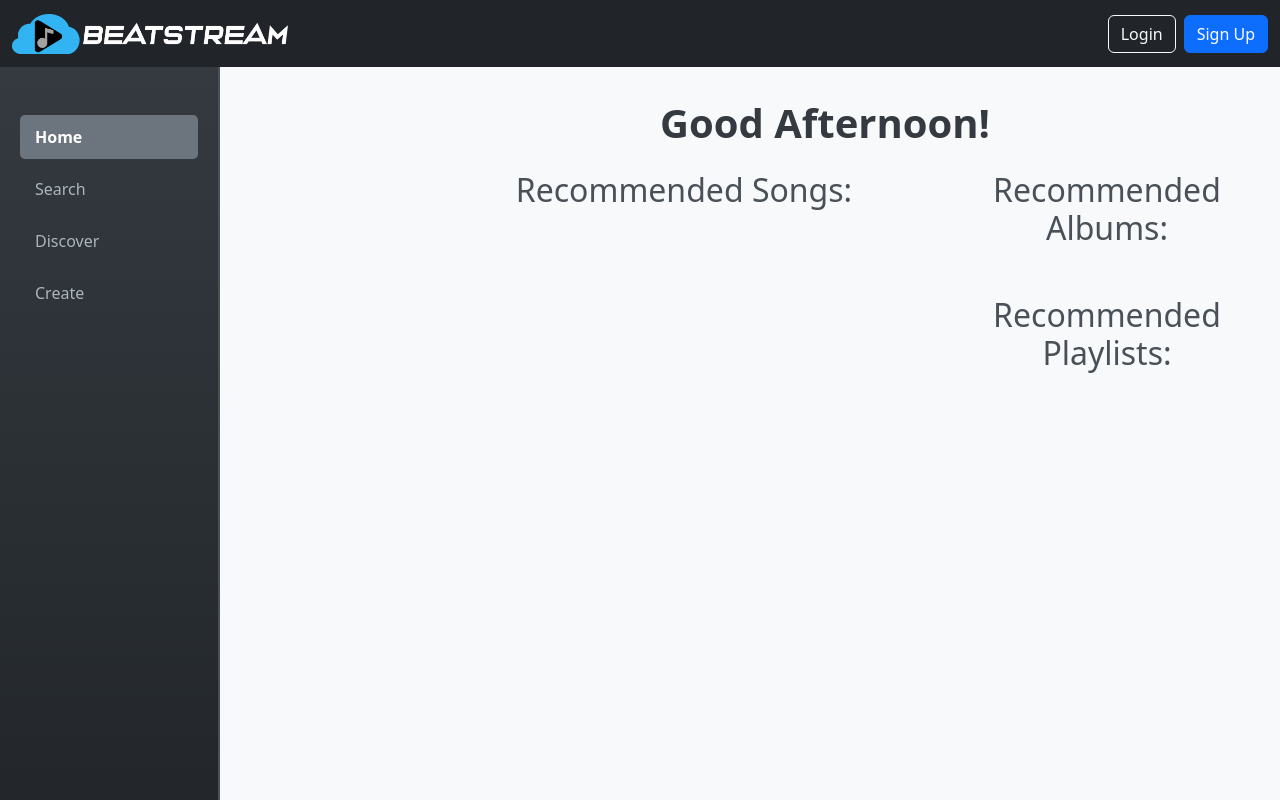
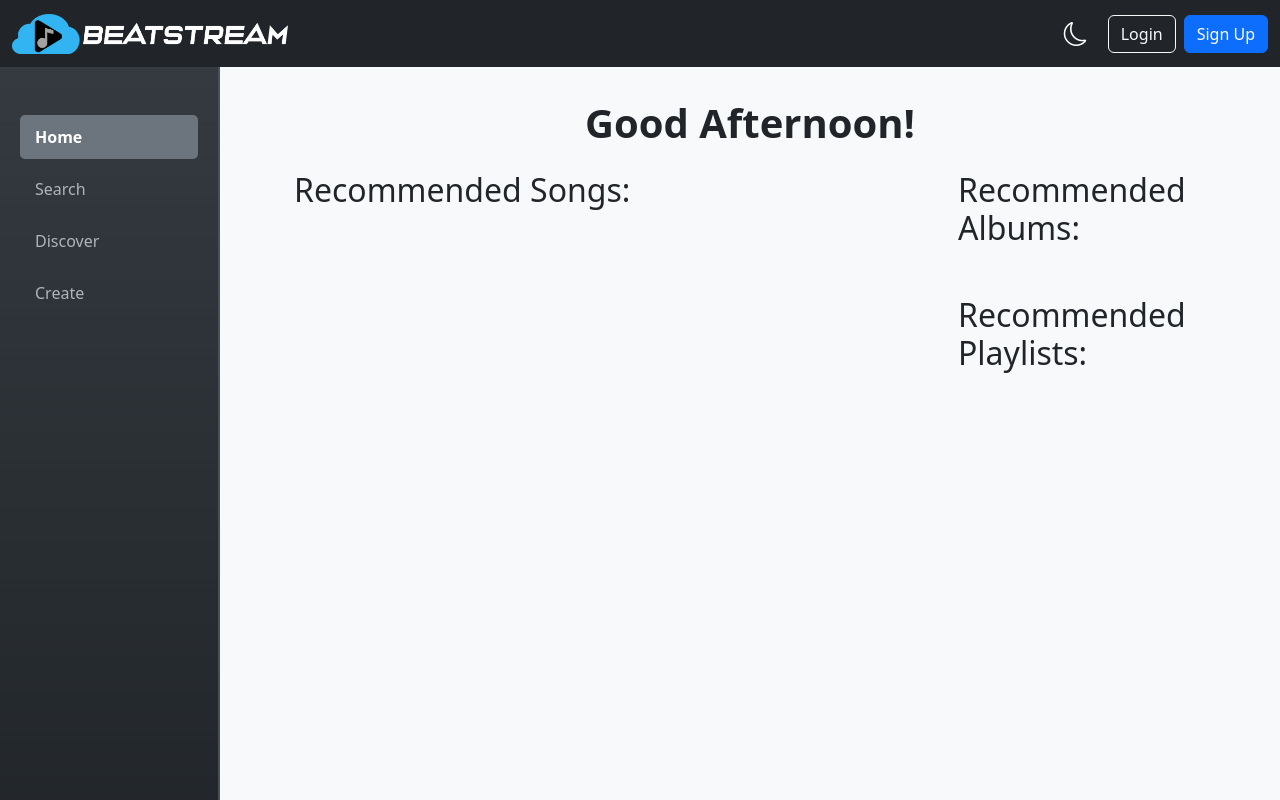
Before and after one commit to R4ZXRN3T/BeatStream, a PHP site: page /home/index.php in a window 1280 px wide. Run offline with PHP 8.4, Linux system fonts and the light colour scheme; data that the repository does not hold is empty.

Commit message:
added dark mode & toggle. changed some layouts. created default album image
Signed-off-by: Arian Pieroni <rizelloyd@gmail.com>

```diff
--- a/admin/view/albums/index.php
+++ b/admin/view/albums/index.php
@@ -91,7 +91,7 @@ if (isset($_SESSION['account_loggedin']) && $_SESSION['account_loggedin'] === tr
 
 			<table style="width:100%; font-family:segoe UI,serif;">
 				<colgroup>
-					<col span="9" style="background-color:lightgray">
+					<col span="9">
 				</colgroup>
 				<tr>
 					<th style="width:14.3%;">Album ID</th>
--- a/admin/view/artists/index.php
+++ b/admin/view/artists/index.php
@@ -91,7 +91,7 @@ if (isset($_SESSION['account_loggedin']) && $_SESSION['account_loggedin'] === tr
 
 			<table style="width:100%; font-family:segoe UI,serif;">
 				<colgroup>
-					<col span="9" style="background-color:lightgray">
+					<col span="9">
 				</colgroup>
 				<tr>
 					<th style="width:14.3%;">Artist ID</th>
--- a/admin/view/playlists/index.php
+++ b/admin/view/playlists/index.php
@@ -91,7 +91,7 @@ if (isset($_SESSION['account_loggedin']) && $_SESSION['account_loggedin'] === tr
 
 			<table style="width:100%; font-family:segoe UI,serif;">
 				<colgroup>
-					<col span="9" style="background-color:lightgray">
+					<col span="9">
 				</colgroup>
 				<tr>
 					<th style="width:14.3%;">Playlist ID</th>
--- a/admin/view/songs/index.php
+++ b/admin/view/songs/index.php
@@ -93,7 +93,7 @@ if (isset($_SESSION['account_loggedin']) && $_SESSION['account_loggedin'] === tr
 
 			<table style="width:100%; font-family:segoe UI,serif;">
 				<colgroup>
-					<col span="10" style="background-color:lightgray">
+					<col span="10">
 				</colgroup>
 				<tr>
 					<th style="width:10%;">Song ID</th>
--- a/admin/view/users/index.php
+++ b/admin/view/users/index.php
@@ -110,7 +110,7 @@ if (isset($_SESSION['account_loggedin']) && $_SESSION['account_loggedin'] === tr
 
 			<table style="width:100%; font-family:segoe UI,serif;">
 				<colgroup>
-					<col span="10" style="background-color:lightgray">
+					<col span="10">
 				</colgroup>
 				<tr>
 					<th style="width:16.7%;">User ID</th>
--- a/create/index.php
+++ b/create/index.php
@@ -40,13 +40,14 @@ include("../topBar.php");
 				<a href="../" class="nav-link mb-2">Home</a>
 				<a href="../search/" class="nav-link mb-2">Search</a>
 				<a href="../discover/" class="nav-link mb-2">Discover</a>
+				<a href="/BeatStream/create/" class="nav-link mb-2 active">Create</a>
 				<?php if (isset($_SESSION['isAdmin']) && $_SESSION['isAdmin']): ?>
 					<a href="/BeatStream/admin" class="nav-link mb-2">Admin</a>
 				<?php endif; ?>
 			</div>
 		</nav>
 		<!-- Main Content -->
-		<main class="col-md" style="min-height: 80vh; margin-left: 150px; padding: 2rem; background-color: #f8f9fa;">
+		<main class="col-md" style="min-height: 80vh; padding: 2rem;">
 
 			<div class="container mt-5">
 				<h2>Create</h2>
@@ -83,7 +84,7 @@ include("../topBar.php");
 							<div class="card mb-3">
 								<div class="card-body">
 									<h5 class="card-title">Create Playlist</h5>
-									<a href="createPlaylist.php" class="btn btn-success">Create Playlist</a>
+									<a href="playlist.php" class="btn btn-success">Create Playlist</a>
 								</div>
 							</div>
 						</div>
--- a/create/playlist.php
+++ b/create/playlist.php
@@ -70,6 +70,7 @@ include("../topBar.php"); ?>
 				<a href="../" class="nav-link mb-2">Home</a>
 				<a href="../search/" class="nav-link mb-2">Search</a>
 				<a href="../discover/" class="nav-link mb-2">Discover</a>
+				<a href="/BeatStream/create/" class="nav-link mb-2 active">Create</a>
 				<?php if (isset($_SESSION['isAdmin']) && $_SESSION['isAdmin']): ?>
 					<a href="/BeatStream/admin" class="nav-link mb-2">Admin</a>
 				<?php endif; ?>
--- a/discover/playlists.php
+++ b/discover/playlists.php
@@ -60,7 +60,7 @@ include("../topBar.php");
 								<div class="card shadow-sm border-0" style="border-radius: 10px;">
 									<div class="card-body d-flex align-items-center p-3">
 										<?php if (!empty($playlist->getImagePath())): ?>
-											<img src="<?php echo "/BeatStream/images/song/" . htmlspecialchars($playlist->getImagePath()); ?>"
+											<img src="<?php echo "/BeatStream/images/playlist/" . htmlspecialchars($playlist->getImagePath()); ?>"
 												 class="me-3 rounded"
 												 alt="<?php echo htmlspecialchars($playlist->getImagePath()); ?>"
 												 style="width: 60px; height: 60px; object-fit: cover;">
@@ -71,7 +71,7 @@ include("../topBar.php");
 										<?php endif; ?>
 										<div>
 											<h5 class="card-title mb-1"
-												style="font-size: 1.1rem; font-weight: bold;"><?php echo htmlspecialchars($playlist->getTitle()); ?></h5>
+												style="font-size: 1.1rem; font-weight: bold;"><?php echo htmlspecialchars($playlist->getName()); ?></h5>
 										</div>
 									</div>
 								</div>
--- a/home/index.php
+++ b/home/index.php
@@ -138,16 +138,16 @@ include("../topBar.php"); ?>
 			</div>
 		</nav>
 		<!-- Main Content -->
-		<main class="col-md" style="min-height: 80vh; margin-left: 150px; padding: 2rem; background-color: #f8f9fa;">
+		<main class="col-md" style="min-height: 80vh; margin-left: 0; padding: 2rem;">
 			<div class="container" style="max-width: 1700px;">
 				<h1 class="text-center mb-4"
-					style="font-weight: bold; color: #343a40;"><?php echo "Good " . $timeOfDay . "!"; ?></h1>
+					style="font-weight: bold;"><?php echo "Good " . $timeOfDay . "!"; ?></h1>
 
 				<div class="row">
 					<!-- Songs Section -->
 					<div class="col-md-8">
 						<section class="mb-5">
-							<h2 class="text-center mb-4" style="color: #495057;">Recommended Songs:</h2>
+							<h2 class="align-left mb-4" style="margin-left: 30px">Recommended Songs:</h2>
 							<div class="row g-4">
 								<?php foreach ($recommendedSongs as $song): ?>
 									<div class="col-12 col-md-6">
@@ -179,8 +179,8 @@ include("../topBar.php"); ?>
 
 					<!-- Albums and Playlists Section -->
 					<div class="col-md-4">
-						<section class="mb-5">
-							<h2 class="text-center mb-4" style="color: #495057;">Recommended Albums:</h2>
+						<section class="mb-5 g-4">
+							<h2 class="align-left mb-4" style="margin-left: 30px">Recommended Albums:</h2>
 							<div class="row g-4">
 								<?php foreach ($recommendedAlbums as $album): ?>
 									<div class="col-12">
@@ -210,12 +210,12 @@ include("../topBar.php"); ?>
 						</section>
 
 						<section>
-							<h2 class="text-center mb-4" style="color: #495057;">Recommended Playlists:</h2>
+							<h2 class="align-left mb-4" style="margin-left: 30px">Recommended Playlists:</h2>
 							<div class="row g-4">
 								<?php foreach ($recommendedPlaylists as $playlist): ?>
-									<div class="col-12">
+									<div class="col-12" style="padding-left: 2rem;">
 										<div class="card shadow-sm border-0" style="border-radius: 10px;">
-											<div class="card-body d-flex align-items-center p-3">
+											<div class="card-body d-flex align-items-center p-2">
 												<?php if (!empty($playlist->getImagePath())): ?>
 													<img src="<?php echo "/BeatStream/images/playlist/" . htmlspecialchars($playlist->getImagePath()); ?>"
 														 class="me-3 rounded"
--- a/topBar.php
+++ b/topBar.php
@@ -1,3 +1,7 @@
+<head>
+	<link rel="stylesheet" href="https://cdn.jsdelivr.net/npm/bootstrap-icons@1.11.3/font/bootstrap-icons.css">
+	<title></title></head>
+
 <nav class="navbar navbar-expand-lg navbar-dark bg-dark fixed-top">
 	<div class="container-fluid">
 		<!-- Account Info -->
@@ -5,6 +9,11 @@
 			<img src="/BeatStream/images/logo_white.webp" alt="BeatStream Logo" class="d-inline-block align-text-top"
 				 style="width: 276px; height: 40px; object-fit: fill;">
 		</a>
+
+		<div class="ms-auto d-flex align-items-center">
+			<button id="darkModeToggle" class="btn btn-secondary me-2" title="Toggle Dark Mode" style="background-color: transparent; border: none;">
+				<i class="bi bi-moon fs-4"></i>
+			</button>
 			<?php if (isset($_SESSION['account_loggedin']) && $_SESSION['account_loggedin'] === true): ?>
 				<div class="dropdown ms-auto">
 					<button class="btn d-flex align-items-center dropdown-toggle p-0 bg-transparent border-0"
@@ -32,4 +41,21 @@
 				</div>
 			<?php endif; ?>
 		</div>
+	</div>
+	<script>
+		const toggle = document.getElementById('darkModeToggle');
+		const body = document.body;
+		// Load preference
+		if (localStorage.getItem('darkMode') === 'enabled') {
+			body.classList.add('dark-mode');
+		}
+		toggle.onclick = function () {
+			body.classList.toggle('dark-mode');
+			if (body.classList.contains('dark-mode')) {
+				localStorage.setItem('darkMode', 'enabled');
+			} else {
+				localStorage.setItem('darkMode', 'disabled');
+			}
+		}
+	</script>
 </nav>
```
Also changed, not shown: mainStyle.css (+49 -0 lines), images/defaultAlbum.webp (added). Lines whose indentation alone changed are shown as unchanged.
